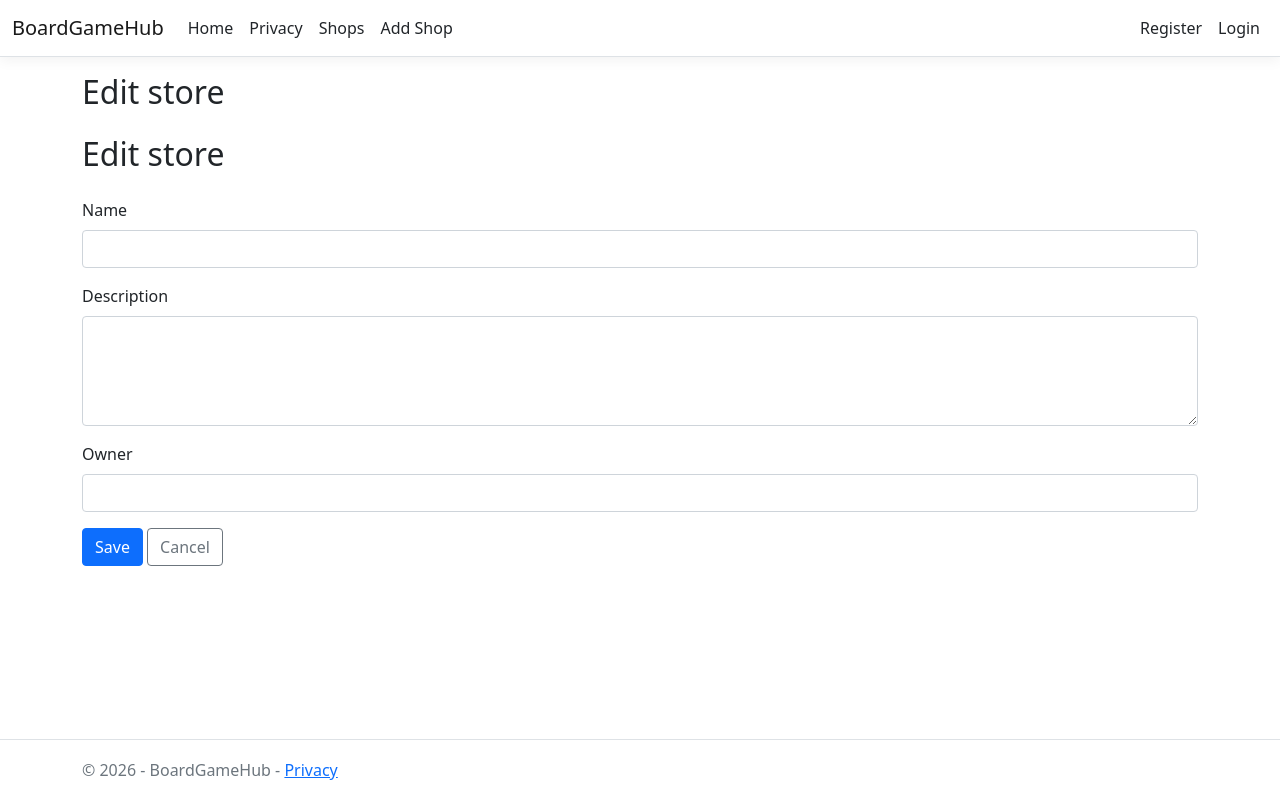
After one commit to akinatora902-a11y/BoardGameHub, an ASP.NET Core app: template BoardGameHub/Views/Shop/Edit.cshtml in a window 1280 px wide. The commit adds this page. Run offline with ASP.NET Core 8, Linux system fonts and the light colour scheme; the template is opened without the code that fills it, so the values that code supplies are empty; style sheets or scripts are compiled from the project's sources; some libraries are stand-ins or nearby versions.

Commit message:
feat: add shop edit functionality

```diff
--- a/BoardGameHub.Common/Entity/Const/Shop.cs
+++ b/BoardGameHub.Common/Entity/Const/ShopConst.cs
@@ -6,7 +6,7 @@ using System.Threading.Tasks;
 
 namespace BoardGameHub.Common.Entity.Const
 {
-    public class Shop
+    public class ShopConst
     {
         public const int ShopNameMaxLen = 100;
         public const int ShopDescriptionMaxLen = 1000;
--- a/BoardGameHub.Core/Contracts/IShopServices.cs
+++ b/BoardGameHub.Core/Contracts/IShopServices.cs
@@ -9,5 +9,7 @@ namespace BoardGameHub.Core.Contracts
         Task<CreateShopResponse> CrateShopAsync(CreateShopRequest response);
         Task<CreateShopRequest> CreateShopFormAsync();
         Task <bool> DeleteShopFormAsync(Guid? Id);
+        Task<EditShopResponse> EditShopFormAsync(Guid? id);
+        Task<bool> EditShopRequestAsync(EditShopRequest request);
     }
 }
--- a/BoardGameHub.Core/Mapping/ShopProfile.cs
+++ b/BoardGameHub.Core/Mapping/ShopProfile.cs
@@ -16,6 +16,8 @@ namespace BoardGameHub.Core.Mapping
                .ForMember(d => d.ApprovalStatus, o => o.Ignore());
 
             CreateMap<Shop, CreateShopResponse>();
+            CreateMap<Shop, EditShopResponse>();
+            CreateMap<EditShopRequest, Shop>();
 
         }
     }
--- a/BoardGameHub.Data/Models/Shop.cs
+++ b/BoardGameHub.Data/Models/Shop.cs
@@ -1,6 +1,6 @@
 using Microsoft.EntityFrameworkCore;
 using System.ComponentModel.DataAnnotations;
-using static BoardGameHub.Common.Entity.Const.Shop;
+using static BoardGameHub.Common.Entity.Const.ShopConst;
 
 namespace BoardGameHub.Data.Models
 {
--- a/BoardGameHub/Mapping/WebShopProfile.cs
+++ b/BoardGameHub/Mapping/WebShopProfile.cs
@@ -12,6 +12,8 @@ namespace BoardGameHub.Mapping
             CreateMap<ShopIndexResponse, ShopIndex>();
             CreateMap<CreateShopRequest, CreateShop>();
             CreateMap<CreateShopResponse, CreateShop>();
+            CreateMap<EditShopResponse, EditShop>();
+            CreateMap<EditShop, EditShopRequest>();
         }
     }
 }
--- /dev/null
+++ b/BoardGameHub/Views/Shop/Edit.cshtml
@@ -0,0 +1,34 @@
+@model BoardGameHub.ViewModel.ShopModels.EditShop
+
+@{
+    ViewData["Title"] = "Edit store";
+}
+
+<h2 class="mb-4">Edit store</h2>
+
+<h2 class="mb-4">Edit store</h2>
+
+<form asp-action="Edit" asp-route-id="@ViewContext.RouteData.Values["id"]" method="post">
+    <div asp-validation-summary="ModelOnly" class="text-danger"></div>
+
+    <div class="mb-3">
+        <label asp-for="Name" class="form-label"></label>
+        <input asp-for="Name" class="form-control" />
+        <span asp-validation-for="Name" class="text-danger"></span>
+    </div>
+
+    <div class="mb-3">
+        <label asp-for="Description" class="form-label"></label>
+        <textarea asp-for="Description" class="form-control" rows="4"></textarea>
+        <span asp-validation-for="Description" class="text-danger"></span>
+    </div>
+
+    <div class="mb-3">
+        <label asp-for="Owner" class="form-label"></label>
+        <input asp-for="Owner" class="form-control" />
+        <span asp-validation-for="Owner" class="text-danger"></span>
+    </div>
+
+    <button type="submit" class="btn btn-primary">Save</button>
+    <a asp-action="Index" class="btn btn-outline-secondary">Cancel</a>
+</form>
```
Also changed, not shown: BoardGameHub.Core/DTOs/Shop/Request/EditShopRequest.cs (added, +16 -0 lines), BoardGameHub.Core/DTOs/Shop/Response/EditShopResponse.cs (added, +15 -0 lines), BoardGameHub.Core/Services/ShopServices.cs (+34 -4 lines), BoardGameHub/Controllers/ShopController.cs (+26 -0 lines), BoardGameHub/ViewModel/ShopModels/EditShop.cs (added, +10 -0 lines), BoardGameHub/Views/Shop/Index.cshtml (+11 -4 lines).
